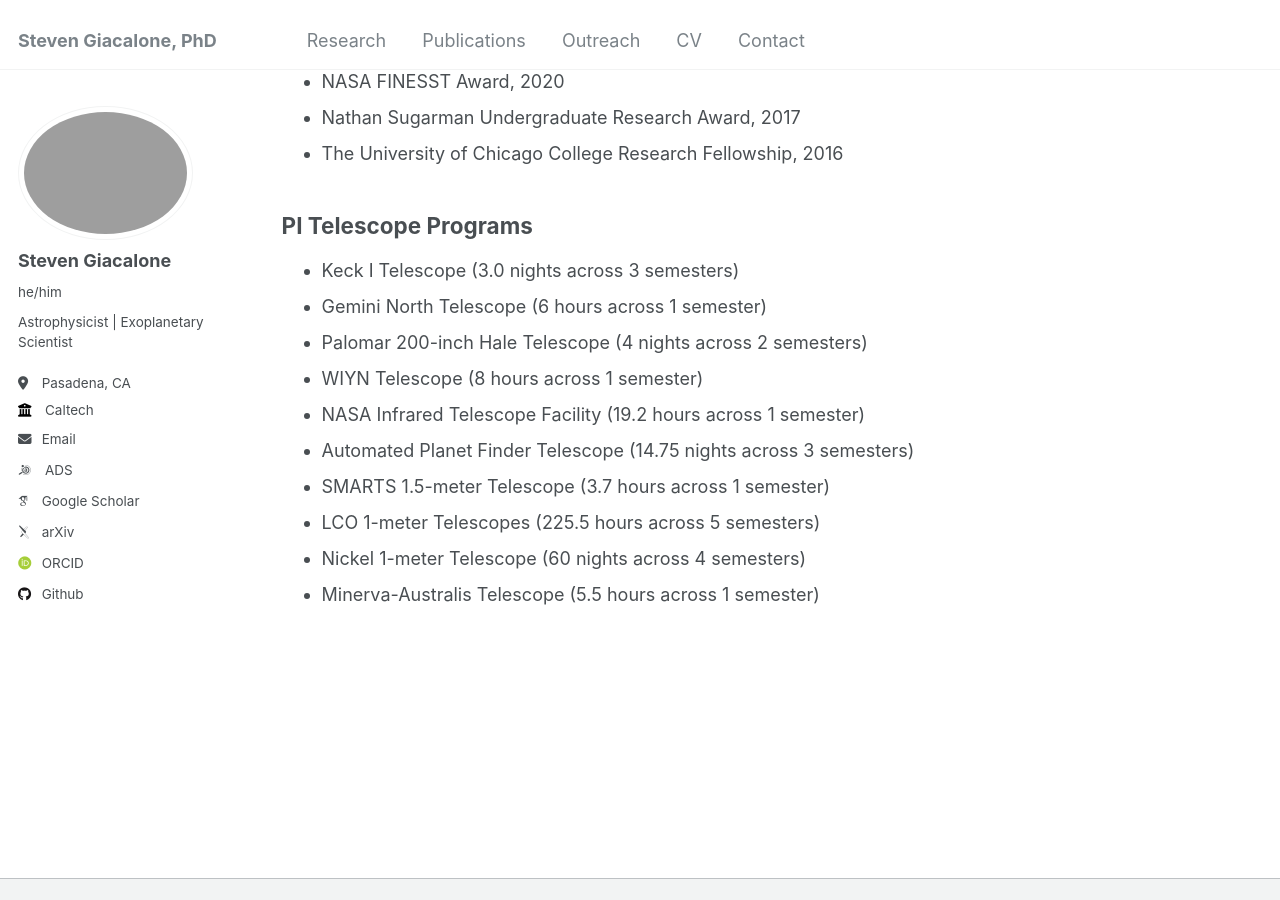
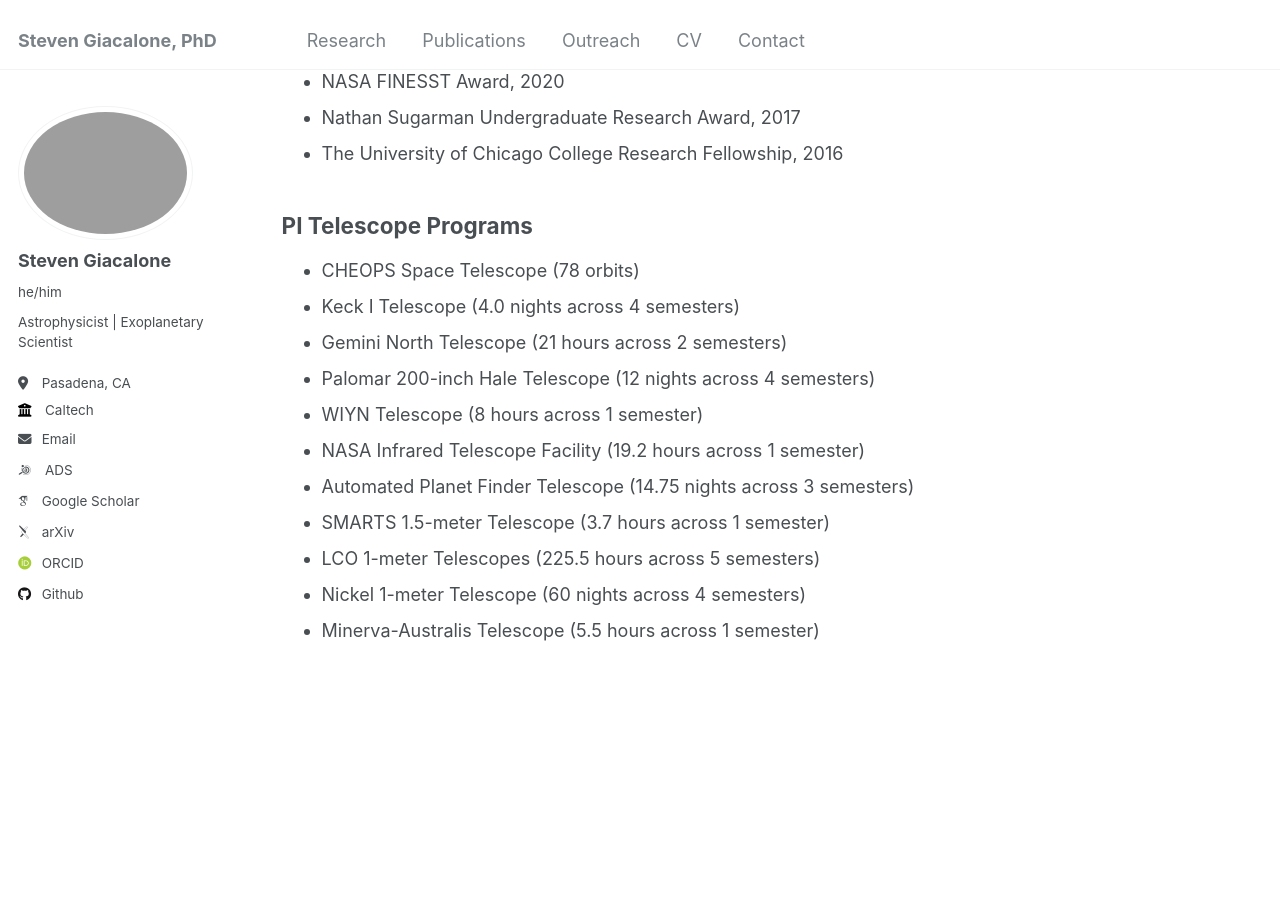
Before and after one commit to stevengiacalone/stevengiacalone.github.io, a Jekyll site: the page built from _pages/cv.md, in a window 1280 px wide and 900 px high, scrolled down 615 px. Built offline with Jekyll 4.4.1, drawn with Linux system fonts in a browser that asks for light colours; some web fonts are replaced.

Commit message:
Revise PI Telescope Programs section
Updated telescope program details with new entries and adjusted night/hours counts.

```diff
--- a/_pages/cv.md
+++ b/_pages/cv.md
@@ -32,9 +32,10 @@ Selected Awards and Honors
 
 PI Telescope Programs
 --------
-* Keck I Telescope (3.0 nights across 3 semesters)
-* Gemini North Telescope (6 hours across 1 semester)
-* Palomar 200-inch Hale Telescope (4 nights across 2 semesters)
+* CHEOPS Space Telescope (78 orbits)
+* Keck I Telescope (4.0 nights across 4 semesters)
+* Gemini North Telescope (21 hours across 2 semesters)
+* Palomar 200-inch Hale Telescope (12 nights across 4 semesters)
 * WIYN Telescope (8 hours across 1 semester)
 * NASA Infrared Telescope Facility (19.2 hours across 1 semester)
 * Automated Planet Finder Telescope (14.75 nights across 3 semesters)
```
